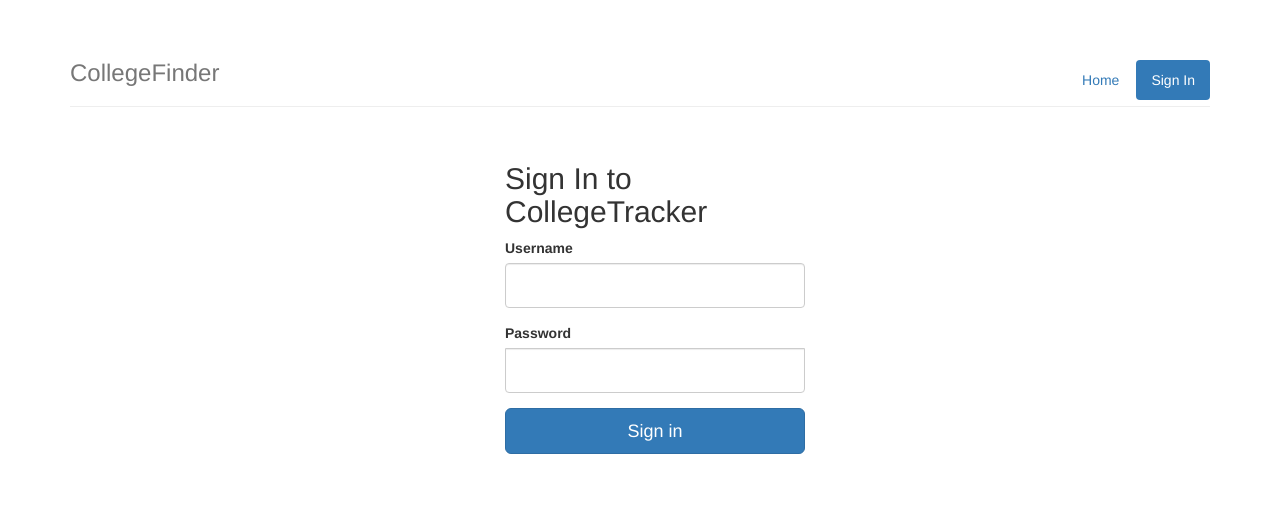
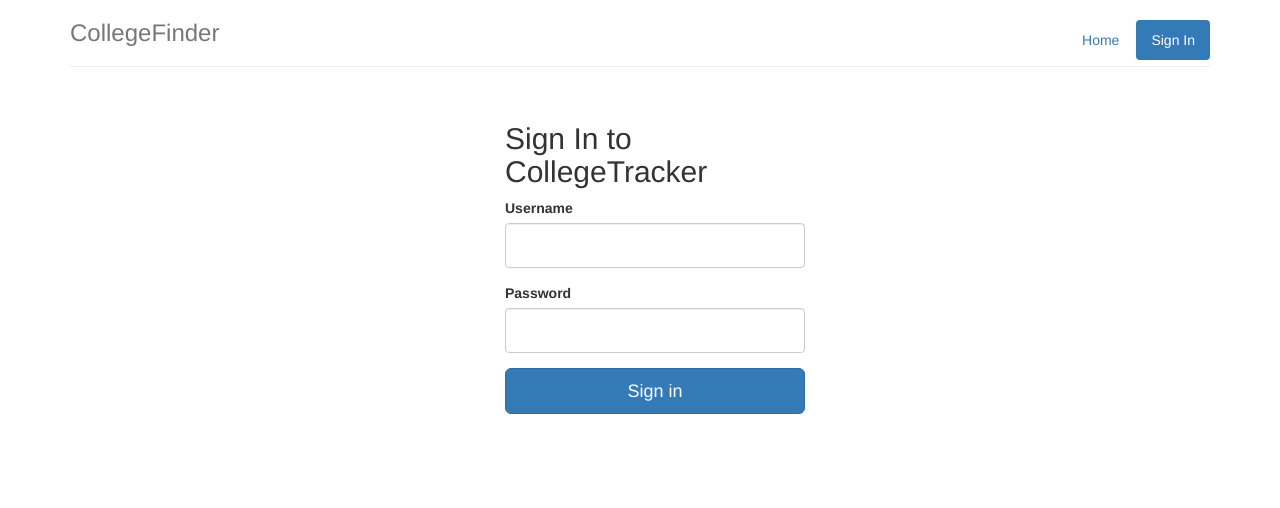
Before and after one commit to VKong6019/CollegeTracker, a Flask app: page /login in a window 1280 px wide. Shown: the top 508 px of the page. Run offline with Flask 2, Linux system fonts and the light colour scheme; some libraries are stand-ins or nearby versions.

Commit message:
spruce up the website

```diff
--- a/CollegeConnector.py
+++ b/CollegeConnector.py
@@ -22,12 +22,12 @@ def login_db(username, password):
 def get_college_name(fav_id):
     college_name = ""
     db = mysql.connector.connect(host="localhost", database="uscolleges", user=secretsecret.spooky_username,
-                                 passwd=secretsecret.spooky_password)
+                                 password=secretsecret.spooky_password)
     coll_cursor = db.cursor()
-    coll_cursor.callproc("track_name", [fav_id])
+    coll_cursor.callproc("get_college_name", [fav_id])
     for result in coll_cursor.stored_results():
         for row in result.fetchall():
-            college_name = row
+            college_name = row[0]
     coll_cursor.close()
     db.close()
 
--- a/app.py
+++ b/app.py
@@ -19,7 +19,6 @@ app.config['SECRET_KEY'] = secretsecret.secret_key
 
 bootstrap = Bootstrap(app)
 
-
 @app.route("/", methods=['GET', 'POST'])
 def main():
     # call a mysql function get_college_name(id)
@@ -39,8 +38,6 @@ def main():
     # create a form object for adding favorites
     fav_form = AddFavorites()
 
-    # TODO: Add rejection cases for when favorite is already added
-    # TODO: Handle errors (integrity errors should be caught)
     # checks if form is validated and submitted properly
     if fav_form.validate_on_submit():
         # calls on python function to create favorite based on user input
--- a/static/style.css
+++ b/static/style.css
@@ -2,26 +2,24 @@
     position: relative;
 }
 
-body {
-  padding-top: 50px;
+tr th {
+    padding: 10px;
+    background-color: #eee;
 }
 
-table th, td {
-    padding: 10px;
+table {
+    border-collapse: separate;
+    border: solid gray 1px;
+    border-radius: 7px;
+    -moz-border-radius: 7px;
 }
 
-table tbody, thead {
-    display: block;
+tr:hover{
+    background-color: #eee;
 }
 
-table tbody {
-    height: 500vh;
-}
-
-body {
-  padding-top: 40px;
-  padding-bottom: 40px;
-  background-color: #eee;
+.college_db td {
+    padding: 10px;
 }
 
 .form-signin {
@@ -30,10 +28,10 @@ body {
     margin: 0 auto;
 }
 .form-signin .form-signin-heading,
-.form-signin .checkbox {
+.form-signin {
     margin-bottom: 10px;
 }
-.form-signin .checkbox {
+.form-signin {
     font-weight: normal;
 }
 .form-signin .form-control {
@@ -48,13 +46,3 @@ body {
 .form-signin .form-control:focus {
     z-index: 2;
 }
-.form-signin input[type="email"] {
-  margin-bottom: -1px;
-  border-bottom-right-radius: 0;
-  border-bottom-left-radius: 0;
-}
-.form-signin input[type="password"] {
-  margin-bottom: 10px;
-  border-top-left-radius: 0;
-  border-top-right-radius: 0;
-}
--- a/templates/edit.html
+++ b/templates/edit.html
@@ -4,7 +4,7 @@
 <head>
     <title>CollegeTracker</title>
     <link href="http://netdna.bootstrapcdn.com/bootstrap/3.0.0/css/bootstrap.min.css" rel="stylesheet" media="screen">
-    <!--    <link href="{{ url_for('static',filename='style.css') }}" rel="stylesheet" type="text/css">-->
+    <link href="{{ url_for('static',filename='style.css') }}" rel="stylesheet" type="text/css">
 </head>
 
 <body>
@@ -24,7 +24,6 @@
     </div>
     <hr>
     <div class="jumbotron">
-        {% block body %}
         <h1>Edit Favorite</h1>
         {% from "form_inputs.html" import render_field %}
         <form method="POST" action="">
@@ -35,7 +34,6 @@
             </div>
             {{ form.submit }}
         </form>
-        {% endblock %}
     </div>
 </div>
 </body>
```
Also changed, not shown: templates/index.html (+5 -3 lines). Lines whose indentation alone changed are shown as unchanged.
